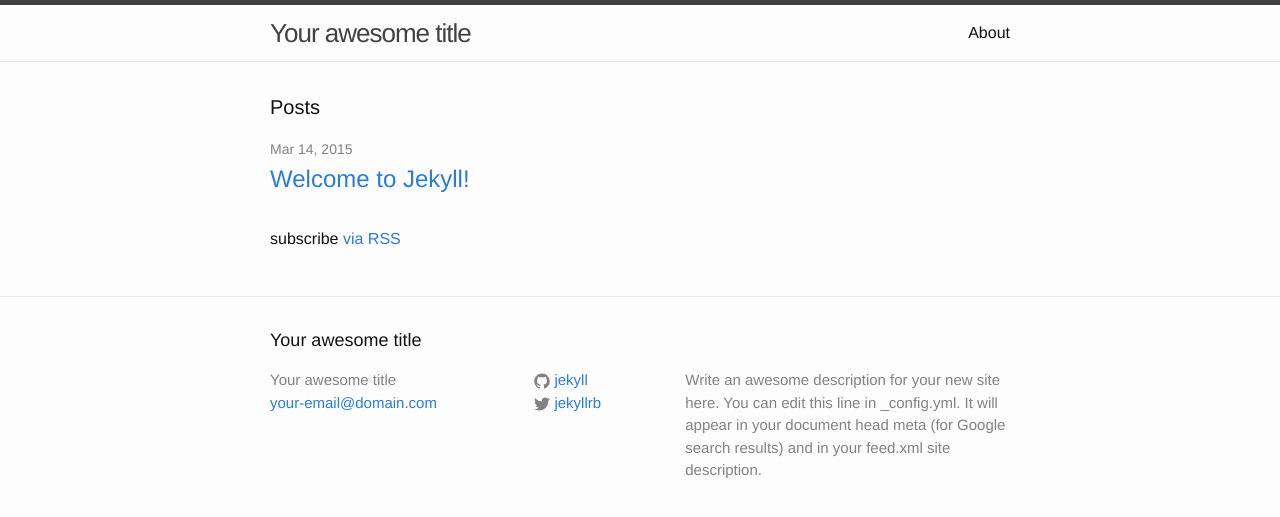
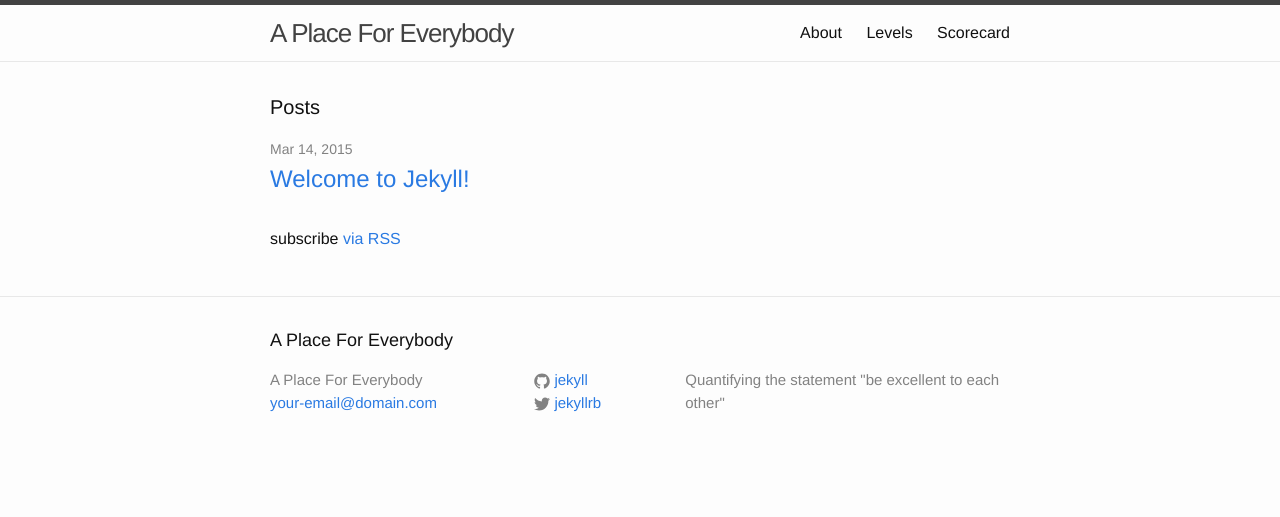
Before and after one commit to bluehat/placeforeverybody, a Jekyll site: the page built from index.html, in a window 1280 px wide. Shown: the top 517 px of the page. Built offline with Jekyll 4.4.1, drawn with Linux system fonts in a browser that asks for light colours.

Commit message:
random trimmings

```diff
--- a/_config.yml
+++ b/_config.yml
@@ -1,10 +1,8 @@
 # Site settings
-title: Your awesome title
+title: A Place For Everybody
 email: your-email@domain.com
 description: > # this means to ignore newlines until "baseurl:"
-  Write an awesome description for your new site here. You can edit this
-  line in _config.yml. It will appear in your document head meta (for
-  Google search results) and in your feed.xml site description.
+  Quantifying the statement "be excellent to each other"
 baseurl: "" # the subpath of your site, e.g. /blog/
 url: "placeforeverybody.org" # the base hostname & protocol for your site
 twitter_username: jekyllrb
```
Also changed, not shown: levels.md (added, +11 -0 lines), scorecard.md (added, +13 -0 lines).
